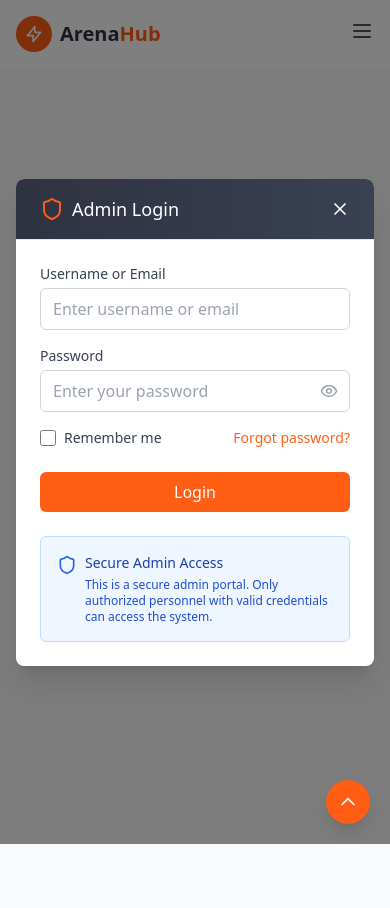
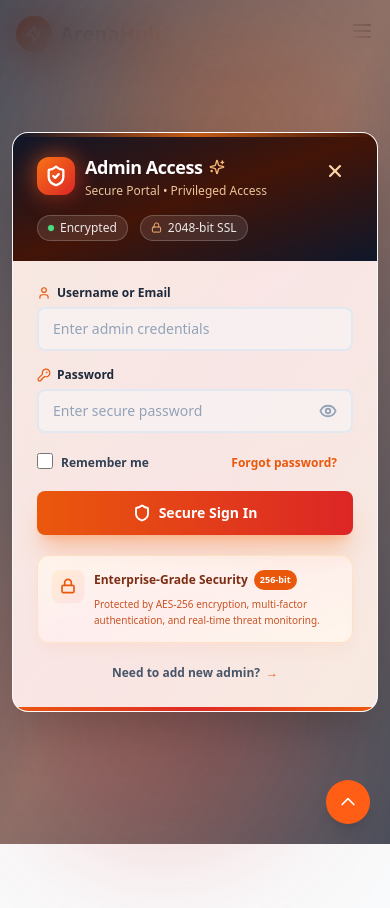
Before and after one commit to yuvraj-hash/turf-sports-booking-docker, a React (Vite) app: page /admin in a window 390 px wide. Shown: the top 908 px of the page. Built offline with nearby package versions, Linux system fonts and the light colour scheme.

Commit message:
Redesign AdminLoginModal with compact orange theme and improved responsiveness

```diff
--- a/src/components/modals/AdminLoginModal.tsx
+++ b/src/components/modals/AdminLoginModal.tsx
@@ -1,8 +1,8 @@
 "use client"
 
 import type React from "react"
-import { useState } from "react"
-import { X, Eye, EyeOff, Shield, UserPlus, Mail } from "lucide-react"
+import { useState, useEffect } from "react"
+import { X, Eye, EyeOff, Shield, Lock, User, KeyRound, CheckCircle2, AlertCircle, Sparkles, ShieldCheck } from "lucide-react"
 
 type AdminLoginModalProps = {
   isOpen: boolean
@@ -22,15 +22,26 @@ const AdminLoginModal: React.FC<AdminLoginModalProps> = ({ isOpen, onClose, onLo
   const [loading, setLoading] = useState(false)
   const [emailSent, setEmailSent] = useState(false)
   const [emailLoading, setEmailLoading] = useState(false)
+  const [mounted, setMounted] = useState(false)
 
-  if (!isOpen) return null
+  useEffect(() => {
+    if (isOpen) {
+      setMounted(true)
+      document.body.style.overflow = 'hidden'
+    } else {
+      const timer = setTimeout(() => setMounted(false), 300)
+      document.body.style.overflow = 'unset'
+      return () => clearTimeout(timer)
+    }
+  }, [isOpen])
+
+  if (!isOpen && !mounted) return null
 
   const handleSubmit = async (e: React.FormEvent) => {
     e.preventDefault()
     setLoading(true)
     setError("")
 
-    // Simulate loading
     await new Promise((resolve) => setTimeout(resolve, 1000))
 
     const { usernameOrEmail, password } = formData
@@ -39,26 +50,11 @@ const AdminLoginModal: React.FC<AdminLoginModalProps> = ({ isOpen, onClose, onLo
     const isValidPassword = password === "awsamplify123"
 
     if ((isValidUsername || isValidEmail) && isValidPassword) {
-      const sessionData = {
-        username: "yuvraj",
-        email: "yuva.tvm2001@gmail.com",
-        loginTime: new Date().toISOString(),
-        rememberMe: formData.rememberMe,
-      }
-
-      // Store session data
-      if (formData.rememberMe) {
-        localStorage.setItem("adminSession", JSON.stringify(sessionData))
-      } else {
-        sessionStorage.setItem("adminSession", JSON.stringify(sessionData))
-      }
-
       onLogin({
         username: "yuvraj",
         email: "yuva.tvm2001@gmail.com",
       })
 
-      // Reset form
       setFormData({
         usernameOrEmail: "",
         password: "",
@@ -81,7 +77,6 @@ const AdminLoginModal: React.FC<AdminLoginModalProps> = ({ isOpen, onClose, onLo
     setError("")
 
     try {
-      // Simulate email sending
       await new Promise((resolve) => setTimeout(resolve, 2000))
       setEmailSent(true)
       setError("")
@@ -94,182 +89,287 @@ const AdminLoginModal: React.FC<AdminLoginModalProps> = ({ isOpen, onClose, onLo
   }
 
   return (
-    <div className="fixed inset-0 z-50 overflow-y-auto">
-      <div className="flex min-h-screen items-center justify-center p-4 text-center">
-        <div className="fixed inset-0 bg-black bg-opacity-50 transition-opacity" onClick={onClose}></div>
+    <div
+      className={`fixed inset-0 z-50 overflow-y-auto transition-opacity duration-300 ${
+        isOpen ? 'opacity-100' : 'opacity-0 pointer-events-none'
+      }`}
+    >
+      <div className="flex min-h-screen items-center justify-center p-3 sm:p-4">
+        {/* Advanced Backdrop with Gradient Overlay */}
+        <div
+          className={`fixed inset-0 bg-gradient-to-br from-slate-950/70 via-orange-950/60 to-slate-950/70 backdrop-blur-xl transition-all duration-500 ${
+            isOpen ? 'opacity-100' : 'opacity-0'
+          }`}
+          onClick={onClose}
+          aria-hidden="true"
+        >
+          {/* Animated gradient orbs for depth */}
+          <div className="absolute top-0 left-1/4 w-64 h-64 bg-orange-600/20 rounded-full blur-3xl animate-pulse-slow"></div>
+          <div className="absolute bottom-0 right-1/4 w-64 h-64 bg-red-600/20 rounded-full blur-3xl animate-pulse-slow" style={{ animationDelay: '1s' }}></div>
+        </div>
 
-        <div className="w-full max-w-md transform overflow-hidden rounded-lg bg-white text-left align-middle shadow-xl transition-all">
-          <div className="flex justify-between items-center border-b px-6 py-4 bg-gradient-to-r from-[#2f3241] to-[#394153]">
-            <div className="flex items-center">
-              <Shield className="text-[#ff5e14] mr-2" size={24} />
-              <h3 className="text-lg font-medium text-white">Admin Login</h3>
+        {/* Modal Container with Glass Effect - Compact Size */}
+        <div
+          className={`relative w-full max-w-[420px] transform transition-all duration-500 ${
+            isOpen ? 'translate-y-0 scale-100 opacity-100' : 'translate-y-8 scale-95 opacity-0'
+          }`}
+          role="dialog"
+          aria-modal="true"
+          aria-labelledby="admin-login-title"
+        >
+          {/* Glass Card with Border Gradient */}
+          <div className="relative overflow-hidden rounded-2xl bg-white/95 backdrop-blur-2xl shadow-2xl border border-white/20">
+            {/* Decorative gradient border effect */}
+            <div className="absolute inset-0 rounded-2xl bg-gradient-to-br from-orange-500/10 via-red-500/10 to-orange-500/10 pointer-events-none"></div>
+
+            {/* Premium Header with Depth - Compact */}
+            <div className="relative overflow-hidden bg-gradient-to-br from-slate-900 via-orange-950 to-slate-900 px-6 py-5">
+              {/* Animated grid pattern */}
+              <div className="absolute inset-0 opacity-5">
+                <div className="absolute inset-0" style={{
+                  backgroundImage: `linear-gradient(rgba(255,255,255,0.1) 1px, transparent 1px),
+                                   linear-gradient(90deg, rgba(255,255,255,0.1) 1px, transparent 1px)`,
+                  backgroundSize: '20px 20px'
+                }}></div>
               </div>
-            <button type="button" className="text-white hover:text-gray-300" onClick={onClose}>
-              <X size={20} />
+
+              {/* Glowing accent line */}
+              <div className="absolute top-0 left-0 right-0 h-1 bg-gradient-to-r from-transparent via-orange-500 to-transparent opacity-75"></div>
+
+              {/* Header content */}
+              <div className="relative flex items-start justify-between">
+                <div className="flex-1">
+                  <div className="flex items-center space-x-2.5">
+                    {/* Premium icon badge */}
+                    <div className="relative">
+                      <div className="absolute inset-0 bg-gradient-to-br from-orange-500 to-red-600 rounded-xl blur-md opacity-75 animate-pulse-slow"></div>
+                      <div className="relative rounded-xl bg-gradient-to-br from-orange-500 to-red-600 p-2 shadow-xl">
+                        <ShieldCheck className="text-white" size={22} strokeWidth={2.5} />
+                      </div>
+                    </div>
+
+                    <div>
+                      <h3 id="admin-login-title" className="text-lg font-bold text-white tracking-tight flex items-center gap-1.5">
+                        Admin Access
+                        <Sparkles className="text-orange-300" size={16} />
+                      </h3>
+                      <p className="text-xs text-orange-200/90 mt-0.5 font-medium">Secure Portal • Privileged Access</p>
+                    </div>
+                  </div>
+                </div>
+
+                {/* Close button */}
+                <button
+                  type="button"
+                  className="group rounded-lg p-2 text-orange-200 transition-all duration-200 hover:bg-white/10 hover:text-white hover:rotate-90 active:scale-90"
+                  onClick={onClose}
+                  aria-label="Close modal"
+                >
+                  <X size={20} strokeWidth={2.5} />
                 </button>
               </div>
 
-          <div className="p-6">
+              {/* Trust indicators */}
+              <div className="relative mt-4 flex items-center gap-3 text-xs">
+                <div className="flex items-center gap-1.5 px-2.5 py-1 rounded-full bg-white/10 backdrop-blur-sm border border-white/20">
+                  <div className="w-1.5 h-1.5 rounded-full bg-green-400 animate-pulse"></div>
+                  <span className="text-white/90 font-medium">Encrypted</span>
+                </div>
+                <div className="flex items-center gap-1.5 px-2.5 py-1 rounded-full bg-white/10 backdrop-blur-sm border border-white/20">
+                  <Lock className="text-orange-300" size={11} />
+                  <span className="text-white/90 font-medium">2048-bit SSL</span>
+                </div>
+              </div>
+            </div>
+
+            {/* Form Content - Compact */}
+            <div className="relative p-6">
+              {/* Error Alert - Compact */}
               {error && (
-              <div className="mb-4 bg-red-50 border border-red-200 text-red-700 px-4 py-3 rounded-md">
-                <div className="flex items-center">
-                  <svg className="w-5 h-5 mr-2" fill="currentColor" viewBox="0 0 20 20">
-                    <path
-                      fillRule="evenodd"
-                      d="M18 10a8 8 0 11-16 0 8 8 0 0116 0zm-7 4a1 1 0 11-2 0 1 1 0 012 0zm-1-9a1 1 0 00-1 1v4a1 1 0 102 0V6a1 1 0 00-1-1z"
-                      clipRule="evenodd"
-                    />
-                  </svg>
-                  {error}
+                <div
+                  className="mb-4 flex items-start space-x-2.5 rounded-xl border border-red-200/50 bg-gradient-to-br from-red-50 to-rose-50 p-3 shadow-lg shadow-red-500/10 backdrop-blur-sm"
+                  style={{ animation: 'slideDown 0.4s cubic-bezier(0.16, 1, 0.3, 1)' }}
+                  role="alert"
+                >
+                  <div className="rounded-lg bg-red-100 p-1.5">
+                    <AlertCircle className="h-4 w-4 text-red-600" strokeWidth={2.5} />
+                  </div>
+                  <div className="flex-1 pt-0.5">
+                    <p className="text-xs font-semibold text-red-900">{error}</p>
+                    <p className="text-[10px] text-red-700 mt-0.5">Please verify your credentials</p>
                   </div>
                 </div>
               )}
 
+              {/* Success Alert - Compact */}
               {emailSent && (
-              <div className="mb-4 bg-green-50 border border-green-200 text-green-700 px-4 py-3 rounded-md">
-                <div className="flex items-center">
-                  <Mail className="w-5 h-5 mr-2" />
-                  Password reset instructions have been sent to yuva.tvm2001@gmail.com
+                <div
+                  className="mb-4 flex items-start space-x-2.5 rounded-xl border border-emerald-200/50 bg-gradient-to-br from-emerald-50 to-teal-50 p-3 shadow-lg shadow-emerald-500/10 backdrop-blur-sm"
+                  style={{ animation: 'slideDown 0.4s cubic-bezier(0.16, 1, 0.3, 1)' }}
+                  role="alert"
+                >
+                  <div className="rounded-lg bg-emerald-100 p-1.5">
+                    <CheckCircle2 className="h-4 w-4 text-emerald-600" strokeWidth={2.5} />
+                  </div>
+                  <div className="flex-1 pt-0.5">
+                    <p className="text-xs font-semibold text-emerald-900">Password reset email sent</p>
+                    <p className="text-[10px] text-emerald-700 mt-0.5">Check yuva.tvm2001@gmail.com</p>
                   </div>
                 </div>
               )}
 
-            <form onSubmit={handleSubmit}>
-              <div className="mb-4">
-                <label htmlFor="usernameOrEmail" className="block text-sm font-medium text-gray-700 mb-1">
+              <form onSubmit={handleSubmit} className="space-y-4">
+                {/* Username/Email Input - Compact */}
+                <div className="group">
+                  <label htmlFor="usernameOrEmail" className="mb-1.5 flex items-center gap-1.5 text-xs font-bold text-slate-800">
+                    <User size={14} className="text-orange-600" />
                     Username or Email
                   </label>
+                  <div className="relative">
                     <input
                       type="text"
                       id="usernameOrEmail"
-                  className="w-full px-3 py-2 border border-gray-300 rounded-md focus:outline-none focus:ring-[#ff5e14] focus:border-[#ff5e14]"
-                  placeholder="Enter username or email"
+                      className="w-full rounded-lg border-2 border-slate-200 bg-slate-50/50 px-3.5 py-2.5 text-sm text-slate-900 font-medium transition-all duration-300 placeholder:text-slate-400 focus:border-orange-500 focus:bg-white focus:outline-none focus:ring-4 focus:ring-orange-500/10 focus:shadow-lg focus:shadow-orange-500/5"
+                      placeholder="Enter admin credentials"
                       value={formData.usernameOrEmail}
                       onChange={(e) => setFormData((prev) => ({ ...prev, usernameOrEmail: e.target.value }))}
                       required
+                      autoComplete="username"
                     />
+                    {/* Input decoration */}
+                    <div className="absolute right-3 top-1/2 -translate-y-1/2 opacity-0 group-focus-within:opacity-100 transition-opacity duration-300">
+                      <div className="w-1.5 h-1.5 rounded-full bg-orange-500 animate-pulse"></div>
+                    </div>
+                  </div>
                 </div>
 
-              <div className="mb-4">
-                <label htmlFor="password" className="block text-sm font-medium text-gray-700 mb-1">
+                {/* Password Input - Compact */}
+                <div className="group">
+                  <label htmlFor="password" className="mb-1.5 flex items-center gap-1.5 text-xs font-bold text-slate-800">
+                    <KeyRound size={14} className="text-orange-600" />
                     Password
                   </label>
                   <div className="relative">
                     <input
                       type={showPassword ? "text" : "password"}
                       id="password"
-                    className="w-full px-3 py-2 border border-gray-300 rounded-md focus:outline-none focus:ring-[#ff5e14] focus:border-[#ff5e14]"
-                    placeholder="Enter your password"
+                      className="w-full rounded-lg border-2 border-slate-200 bg-slate-50/50 px-3.5 py-2.5 pr-11 text-sm text-slate-900 font-medium transition-all duration-300 placeholder:text-slate-400 focus:border-orange-500 focus:bg-white focus:outline-none focus:ring-4 focus:ring-orange-500/10 focus:shadow-lg focus:shadow-orange-500/5"
+                      placeholder="Enter secure password"
                       value={formData.password}
                       onChange={(e) => setFormData((prev) => ({ ...prev, password: e.target.value }))}
                       required
+                      autoComplete="current-password"
                     />
                     <button
                       type="button"
-                    className="absolute inset-y-0 right-0 pr-3 flex items-center text-gray-400 hover:text-gray-500"
+                      className="absolute right-2.5 top-1/2 -translate-y-1/2 rounded-lg p-1.5 text-slate-400 transition-all duration-200 hover:bg-orange-50 hover:text-orange-600 active:scale-95"
                       onClick={() => setShowPassword(!showPassword)}
+                      aria-label={showPassword ? "Hide password" : "Show password"}
                     >
-                    {showPassword ? <EyeOff size={18} /> : <Eye size={18} />}
+                      {showPassword ? <EyeOff size={18} strokeWidth={2.5} /> : <Eye size={18} strokeWidth={2.5} />}
                     </button>
                   </div>
                 </div>
 
-              <div className="flex items-center justify-between mb-6">
-                <div className="flex items-center">
+                {/* Remember Me & Forgot Password - Compact */}
+                <div className="flex items-center justify-between pt-0.5">
+                  <label className="flex cursor-pointer items-center space-x-2 group">
+                    <div className="relative">
                       <input
                         id="remember-me"
                         type="checkbox"
-                    className="h-4 w-4 text-[#ff5e14] focus:ring-[#ff5e14] border-gray-300 rounded"
+                        className="peer h-4 w-4 cursor-pointer rounded border-2 border-slate-300 text-orange-600 transition-all duration-200 focus:ring-2 focus:ring-orange-500 focus:ring-offset-2 checked:border-orange-600 checked:bg-orange-600"
                         checked={formData.rememberMe}
                         onChange={(e) => setFormData((prev) => ({ ...prev, rememberMe: e.target.checked }))}
                       />
-                  <label htmlFor="remember-me" className="ml-2 block text-sm text-gray-700">
-                    Remember me
+                    </div>
+                    <span className="text-xs font-semibold text-slate-700 group-hover:text-slate-900 transition-colors duration-200">Remember me</span>
                   </label>
-                </div>
+
                   <button
                     type="button"
                     onClick={handleForgotPassword}
                     disabled={emailLoading}
-                  className="text-sm text-[#ff5e14] hover:text-[#e54d00] disabled:opacity-50 disabled:cursor-not-allowed flex items-center"
+                    className="flex items-center space-x-1 text-xs font-bold text-orange-600 transition-all duration-200 hover:text-orange-700 disabled:cursor-not-allowed disabled:opacity-50 active:scale-95 hover:gap-1.5"
                   >
                     {emailLoading ? (
                       <>
-                      <svg
-                        className="animate-spin -ml-1 mr-1 h-3 w-3"
-                        xmlns="http://www.w3.org/2000/svg"
-                        fill="none"
-                        viewBox="0 0 24 24"
-                      >
-                        <circle
-                          className="opacity-25"
-                          cx="12"
-                          cy="12"
-                          r="10"
-                          stroke="currentColor"
-                          strokeWidth="4"
-                        ></circle>
-                        <path
-                          className="opacity-75"
-                          fill="currentColor"
-                          d="M4 12a8 8 0 018-8V0C5.373 0 0 5.373 0 12h4zm2 5.291A7.962 7.962 0 014 12H0c0 3.042 1.135 5.824 3 7.938l3-2.647z"
-                        ></path>
+                        <svg className="h-3.5 w-3.5 animate-spin" fill="none" viewBox="0 0 24 24">
+                          <circle className="opacity-25" cx="12" cy="12" r="10" stroke="currentColor" strokeWidth="4"></circle>
+                          <path className="opacity-75" fill="currentColor" d="M4 12a8 8 0 018-8V0C5.373 0 0 5.373 0 12h4zm2 5.291A7.962 7.962 0 014 12H0c0 3.042 1.135 5.824 3 7.938l3-2.647z"></path>
                         </svg>
-                      Sending...
+                        <span>Sending...</span>
                       </>
                     ) : (
-                    "Forgot password?"
+                      <>
+                        <span>Forgot password?</span>
+                        <span className="opacity-0 group-hover:opacity-100 transition-opacity">→</span>
+                      </>
                     )}
                   </button>
                 </div>
 
+                {/* Submit Button - Compact */}
                 <button
                   type="submit"
                   disabled={loading}
-                className="w-full bg-[#ff5e14] text-white py-2 px-4 rounded-md hover:bg-[#e54d00] focus:outline-none focus:ring-2 focus:ring-offset-2 focus:ring-[#ff5e14] transition-colors duration-300 disabled:opacity-50 disabled:cursor-not-allowed"
+                  className="group relative w-full overflow-hidden rounded-lg bg-gradient-to-r from-orange-600 via-red-600 to-orange-600 bg-size-200 px-5 py-3 font-bold text-white shadow-xl shadow-orange-500/30 transition-all duration-500 hover:shadow-2xl hover:shadow-orange-500/40 hover:bg-pos-100 focus:outline-none focus:ring-4 focus:ring-orange-500/50 disabled:cursor-not-allowed disabled:opacity-60 disabled:hover:shadow-xl active:scale-[0.98]"
                 >
+                  {/* Button shine effect */}
+                  <div className="absolute inset-0 -translate-x-full bg-gradient-to-r from-transparent via-white/30 to-transparent transition-transform duration-700 group-hover:translate-x-full"></div>
+
+                  <span className="relative z-10 flex items-center justify-center gap-2 text-sm">
                     {loading ? (
-                  <div className="flex items-center justify-center">
-                    <svg
-                      className="animate-spin -ml-1 mr-3 h-5 w-5 text-white"
-                      xmlns="http://www.w3.org/2000/svg"
-                      fill="none"
-                      viewBox="0 0 24 24"
-                    >
-                      <circle
-                        className="opacity-25"
-                        cx="12"
-                        cy="12"
-                        r="10"
-                        stroke="currentColor"
-                        strokeWidth="4"
-                      ></circle>
-                      <path
-                        className="opacity-75"
-                        fill="currentColor"
-                        d="M4 12a8 8 0 018-8V0C5.373 0 0 5.373 0 12h4zm2 5.291A7.962 7.962 0 014 12H0c0 3.042 1.135 5.824 3 7.938l3-2.647z"
-                      ></path>
+                      <>
+                        <svg className="h-4 w-4 animate-spin" fill="none" viewBox="0 0 24 24">
+                          <circle className="opacity-25" cx="12" cy="12" r="10" stroke="currentColor" strokeWidth="4"></circle>
+                          <path className="opacity-75" fill="currentColor" d="M4 12a8 8 0 018-8V0C5.373 0 0 5.373 0 12h4zm2 5.291A7.962 7.962 0 014 12H0c0 3.042 1.135 5.824 3 7.938l3-2.647z"></path>
                         </svg>
-                    Signing in...
-                  </div>
+                        Authenticating...
+                      </>
                     ) : (
-                  "Login"
+                      <>
+                        <Shield size={18} strokeWidth={2.5} />
+                        Secure Sign In
+                      </>
                     )}
+                  </span>
                 </button>
               </form>
 
-            <div className="mt-6 p-4 bg-blue-50 rounded-md border border-blue-200">
-              <div className="flex items-start">
-                <Shield className="w-5 h-5 text-blue-600 mt-0.5 mr-2 flex-shrink-0" />
-                <div>
-                  <h4 className="text-sm font-medium text-blue-800 mb-1">Secure Admin Access</h4>
-                  <p className="text-xs text-blue-700">
-                    This is a secure admin portal. Only authorized personnel with valid credentials can access the
-                    system.
+              {/* Security Notice - Compact */}
+              <div className="mt-5 rounded-xl border border-orange-200/60 bg-gradient-to-br from-orange-50/80 via-red-50/40 to-orange-50/80 p-3.5 backdrop-blur-sm shadow-lg shadow-orange-500/5">
+                <div className="flex items-start space-x-2.5">
+                  <div className="rounded-lg bg-gradient-to-br from-orange-100 to-red-100 p-2 shadow-sm">
+                    <Lock className="h-4 w-4 text-orange-600" strokeWidth={2.5} />
+                  </div>
+                  <div className="flex-1">
+                    <h4 className="text-xs font-bold text-orange-900 flex items-center gap-1.5">
+                      Enterprise-Grade Security
+                      <span className="inline-flex items-center px-1.5 py-0.5 rounded-full text-[9px] font-bold bg-orange-600 text-white">256-bit</span>
+                    </h4>
+                    <p className="mt-1.5 text-[10px] leading-relaxed text-orange-700/90">
+                      Protected by AES-256 encryption, multi-factor authentication, and real-time threat monitoring.
                     </p>
                   </div>
                 </div>
               </div>
+
+              {/* Add Admin Link - Compact */}
+              <div className="mt-4 text-center">
+                <button
+                  type="button"
+                  onClick={onAddAdmin}
+                  className="group inline-flex items-center gap-1.5 text-xs font-semibold text-slate-600 transition-all duration-200 hover:text-orange-600 hover:gap-2"
+                >
+                  <span>Need to add new admin?</span>
+                  <span className="text-orange-600">→</span>
+                </button>
+              </div>
+            </div>
+
+            {/* Bottom accent line */}
+            <div className="h-1 bg-gradient-to-r from-orange-600 via-red-600 to-orange-600"></div>
           </div>
         </div>
       </div>
--- a/src/index.css
+++ b/src/index.css
@@ -10,6 +10,11 @@
 
 @keyframes slideUp {
   from { transform: translateY(20px); opacity: 0; }
+  to { transform: translateY(0); opacity: 1; }
+}
+
+@keyframes slideDown {
+  from { transform: translateY(-20px); opacity: 0; }
   to { transform: translateY(0); opacity: 1; }
 }
 
@@ -75,3 +80,12 @@
   outline: 2px solid #ff5e14;
   outline-offset: 2px;
 }
+
+/* Admin Modal Custom Utilities */
+.bg-size-200 {
+  background-size: 200% 100%;
+}
+
+.bg-pos-100 {
+  background-position: 100% 0;
+}
```
Lines whose indentation alone changed are shown as unchanged.
